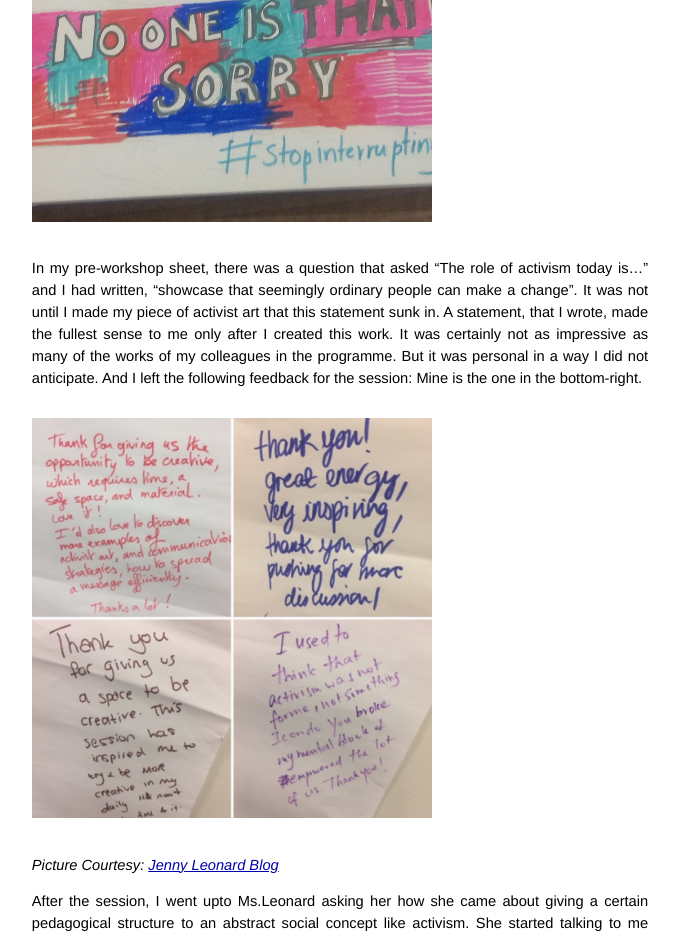
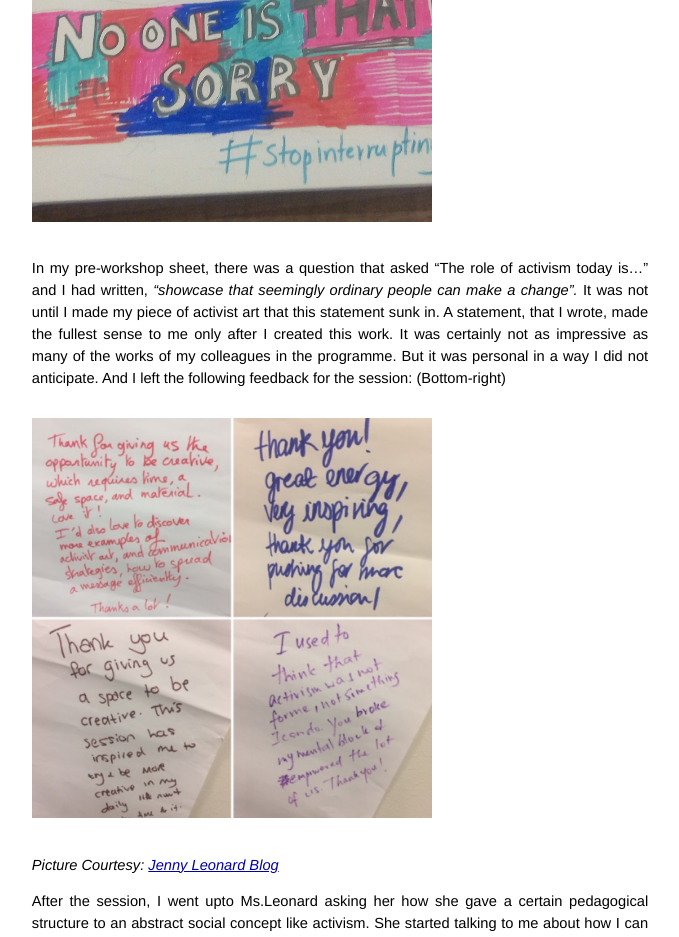
Before and after one commit to sranjani-s/bharg.github.io, a Jekyll site: the page built from kcl/_posts/2018-12-28-No-one-is-that-sorry.md, in a window 1280 px wide and 1400 px high, scrolled down 2929 px. Shown: the top 937 px of the window, without its empty margins (300-979 px from the left). Built offline with Jekyll 4.4.1, drawn with Linux system fonts in a browser that asks for light colours; some of the changed text lies outside the part shown.

Commit message:
Personal proofreading - blog 3

```diff
--- a/kcl/_posts/2018-12-28-No-one-is-that-sorry.md
+++ b/kcl/_posts/2018-12-28-No-one-is-that-sorry.md
@@ -10,31 +10,31 @@
 
 <p class="meta">28 Dec 2018 - London</p>
 
-During the final recap session of the Cultural award programme held on 4th December 2018, we were given a table of two columns, to be filled in with words describing “What cultural identity did you come in with? What will you be leaving with?” - a retrospective Before-After chart. Word pairs including Passive – Active, Passerby – Explorer, Audience – Participant, Individuals – Team etc. adorned the chart. And my contribution to the “Before” column was the discomforting word ‘Skeptic’, referring to the session on Activism.
+During the final recap session of the Cultural award programme held on 4th December 2018, we were given a table of two columns, to be filled with words describing “What cultural identity did you come in with? What will you be leaving with?” - a retrospective <i> Before-After </i> chart. Word pairs including Passive – Active, Passerby – Explorer, Audience – Participant, Individuals – Team etc. adorned the chart. And my contribution to the “Before” column was the discomforting word ‘Skeptic’, referring to the session on Activism.
 
 ![Before-After](/images/posts/kcl/2018-12-28/BeforeAfter.jpg){:width="1000px"}
 
 The 7th session of the Cultural award was titled ‘Arts, Crafts and Activism: Your Cultural Manifesto’ and was different from the other sessions we had so far in many aspects. For starters, it did not involve us leaving the KCL campus. It was held at the Inigo Rooms of the Somerset House East Wing on 13th November 2018 by [Ms.Jenny Leonard](https://jennyleonardart.com/) who describes herself as “a community driven commission artist” on her blog. On a personal level, activism always seemed like a thing of movies and history for me: something I knew about theoretically, something that I did not consider to be a part of my life, something that I’d be okay with looking from afar. Activism was the last thing I ever associated with “Culture” and I was skeptical about the content of this session.
 
-It started with Ms.Leonard showing us examples of how art and activism had gone together in various movements: she showed us pictures of activist art on issues ranging from pollution to body shaming to effects of Black Friday. Being in the UK, obviously the famous street artist Banksy’s works had a place in her presentation along with other works displayed everywhere from museums to pavements to the internet (#MeToo campaign) to the seams of denim jeans, emphasizing that location can make all the difference.
+The session started with Ms.Leonard showing us examples of how art and activism had gone together in various movements: she showed us pictures of activist art on issues ranging from pollution to body shaming to effects of Black Friday. Being in the UK, obviously the famous street artist [Banksy’s](http://www.banksy.co.uk/) works had a place in her presentation along with other works displayed everywhere from museums to pavements to the internet (#MeToo campaign) to the seams of denim jeans, emphasizing that location can make all the difference.
 
 ![Example](/images/posts/kcl/2018-12-28/Example.jpg){:width="400px"}
 
-This presentation parallelly discussed the pre-workshop sheet that we were asked to fill out. The sheet titled “Practical activism” had questions around what we considered activism, its role today and the media used for the famous acts of activism we knew about. The sheet had a certain middle-school charm to it which along with the presentation brought me closer to looking inside the mind of activists.
+This presentation parallelly discussed the pre-workshop sheet that we were asked to fill out. The sheet titled “Practical activism” had questions around what we considered activism, its role today and the media used for the famous acts of activism we knew about. The sheet had a certain middle-school charm to it which along with the presentation gave me a peek inside the mind of activists.
 
 ![Worksheet](/images/posts/kcl/2018-12-28/Worksheet.jpg){:width="400px"}
 
 
-After an open discussion of the material she collated for our workshop, it was time for us to create our own piece of activist art. I, who entered this session thinking that this was going to the most impersonal session of the Cultural award, was asked to create something as an activist. I was not ready for this! After almost 20 minutes of contemplating about global issues I care about, I suddenly pivoted to one of the issues I cared about personally: as an individual, as a woman, as a person who has spent many evenings of mindless “networking”. And it felt right to want to give this thought a shape and form.
+After an open discussion of the material Ms.Leonard had collated for our workshop, it was time for us to create our own piece of activist art. I, who entered this session thinking that this was going to the most impersonal session of the Cultural award, was asked to create something as an activist. I was not ready for this! After almost 20 minutes of contemplating about global issues I care about, I suddenly pivoted to one of the issues I cared about personally: as an individual, as a woman, as a person who has spent many evenings of mindless “networking”. And it felt right to want to give this thought a shape and form.
 
 ![Stop Interrupting](/images/posts/kcl/2018-12-28/Mine.jpg){:width="400px"}
 
-In my pre-workshop sheet, there was a question that asked “The role of activism today is…” and I had written, “showcase that seemingly ordinary people can make a change”. It was not until I made my piece of activist art that this statement sunk in. A statement, that I wrote, made the fullest sense to me only after I created this work. It was certainly not as impressive as many of the works of my colleagues in the programme. But it was personal in a way I did not anticipate. And I left the following feedback for the session: Mine is the one in the bottom-right.
+In my pre-workshop sheet, there was a question that asked “The role of activism today is…” and I had written, <i> “showcase that seemingly ordinary people can make a change”. </i> It was not until I made my piece of activist art that this statement sunk in. A statement, that I wrote, made the fullest sense to me only after I created this work. It was certainly not as impressive as many of the works of my colleagues in the programme. But it was personal in a way I did not anticipate. And I left the following feedback for the session: (Bottom-right)
 
 ![Bottom-right](/images/posts/kcl/2018-12-28/Feedback.jpg){:width="400px"}
 
 <i> Picture Courtesy: [Jenny Leonard Blog](https://jennyleonardart.com/2018/11/21/art-and-activism-workshop/) </i>
 
-After the session, I went upto Ms.Leonard asking her how she came about giving a certain pedagogical structure to an abstract social concept like activism. She started talking to me about how I can do it too, that I just needed to reach out to some educational institutions, understand how their system worked, that usually they are open for such discussions and overall, it is just a lot of fun. A professional whose art sculptures have been auctioned for over 32000 GBP was advocating how I could do it too! And there it was again: that feeling of how activism was not some alien and was not something reserved for the select few. It truly was something that belonged to everyone, making it a part of our culture.
+After the session, I went upto Ms.Leonard asking her how she gave a certain pedagogical structure to an abstract social concept like activism. She started talking to me about how I can do it too, that I just needed to reach out to some educational institutions, understand how their system worked, that usually they are open for such discussions and overall, it is just a lot of fun. A professional whose art sculptures have been auctioned for over 32000 GBP was advocating how I could do it too! And there it was again: that feeling of how activism was not something alien and was not something reserved for the select few. It truly was something that belonged to everyone, making it a part of our culture.
 
 ![Activist Art, as displayed on the final day](/images/posts/kcl/2018-12-28/ActivistArt.jpg){:width="400px"}
```
